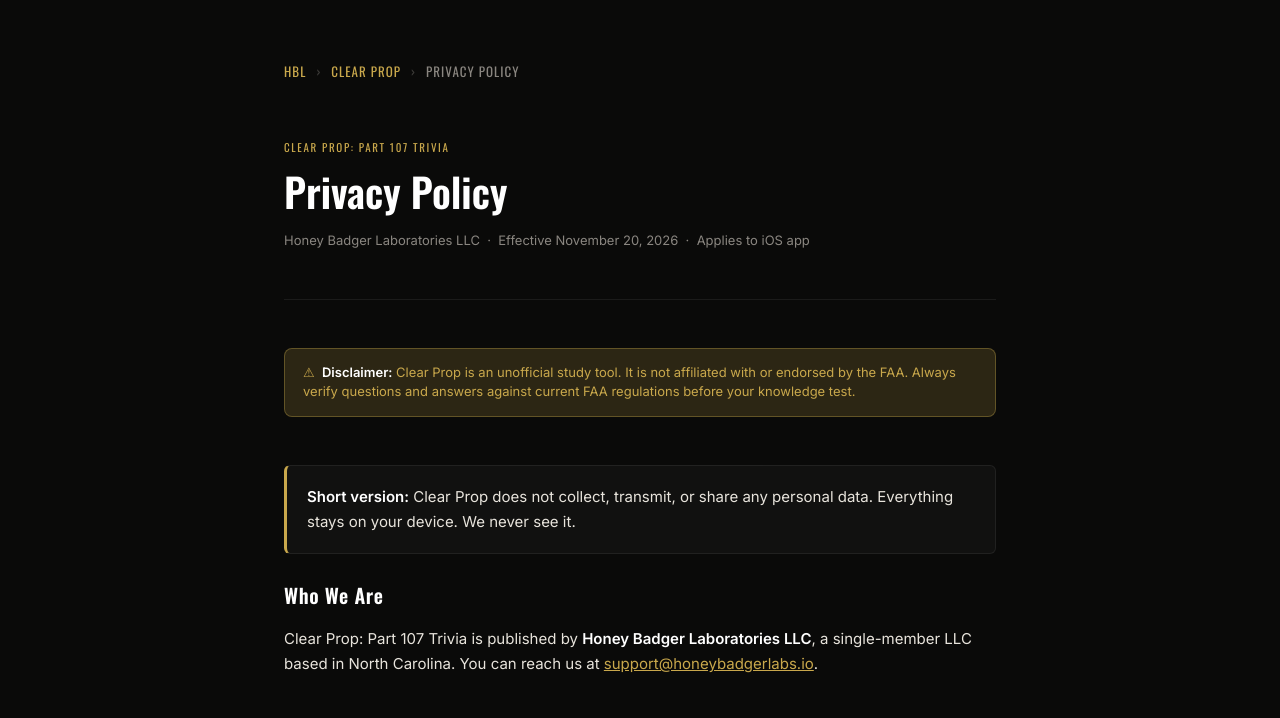
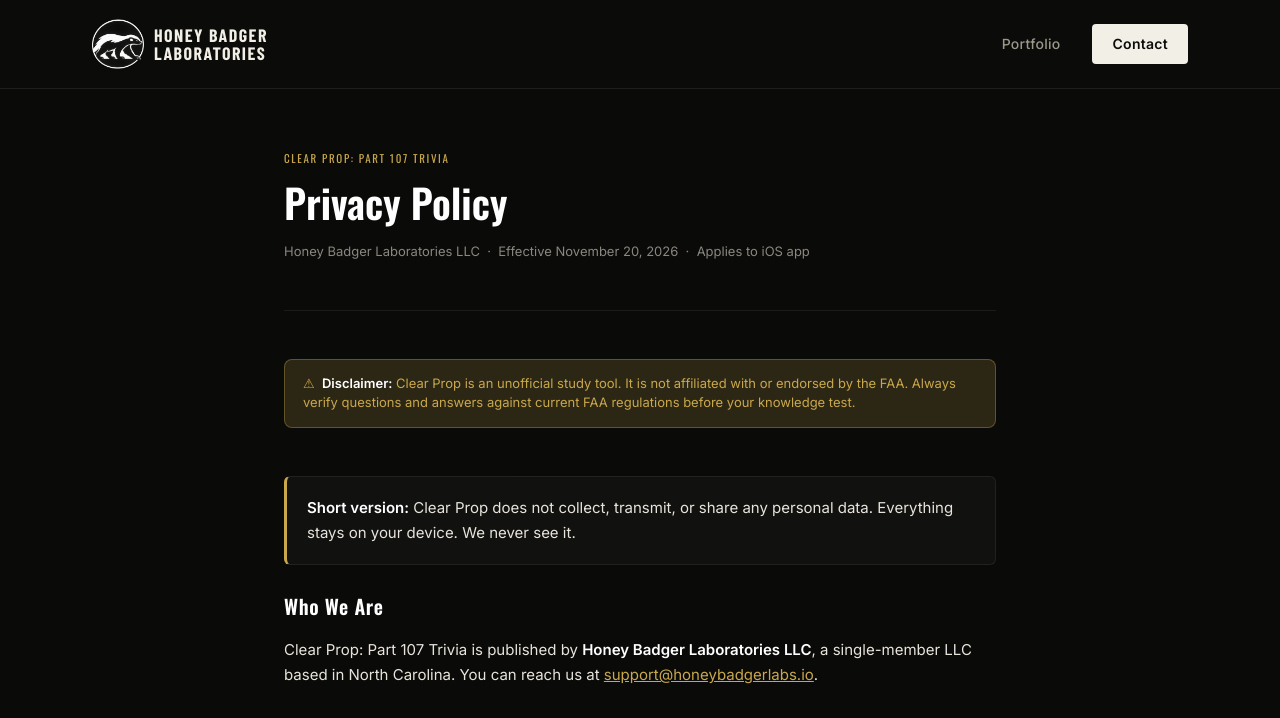
Before and after one commit to HoneyBadger-Labs/Main-Website, a plain HTML site: page clearprop/privacy.html in a window 1280 px wide. Shown: the top 718 px of the page. Drawn offline with nearby package versions, Linux system fonts and the light colour scheme; a web font is replaced by a local one.

Commit message:
Clear Prop pages: use the main site header, drop footers
The landing, privacy and support pages now share the homepage header
(badger mark, Honey Badger Laboratories, Portfolio, Contact). The old
breadcrumbs and footers, which linked to the dead /part107/ path, are gone.

Co-Authored-By: Claude Opus 5.5 <noreply@anthropic.com>

```diff
--- a/clearprop/privacy.html
+++ b/clearprop/privacy.html
@@ -5,6 +5,9 @@
 <meta name="viewport" content="width=device-width, initial-scale=1.0">
 <meta name="robots" content="noindex, nofollow">
 <title>Privacy Policy — Clear Prop | Honey Badger Laboratories</title>
+<link rel="icon" href="/favicon.ico" sizes="any">
+<link rel="icon" href="/favicon-32.png" type="image/png">
+<link rel="apple-touch-icon" href="/apple-touch-icon.png">
 <link rel="preconnect" href="https://fonts.googleapis.com">
 <link rel="preconnect" href="https://fonts.gstatic.com" crossorigin>
 <link href="https://fonts.googleapis.com/css2?family=Oswald:wght@400;600&family=Inter:wght@400;500;600&display=swap" rel="stylesheet">
@@ -21,13 +24,9 @@
     --link: #C9A84C;
   }
   html { background: var(--bg); color: var(--text); font-family: 'Inter', sans-serif; font-size: 16px; line-height: 1.7; }
-  body { max-width: 760px; margin: 0 auto; padding: 60px 24px 100px; }
+  body { margin: 0; }
+  main { max-width: 760px; margin: 0 auto; padding: 60px 24px 100px; }
 
-  /* Nav */
-  nav { display: flex; align-items: center; gap: 10px; margin-bottom: 56px; font-family: 'Oswald', sans-serif; font-size: 13px; letter-spacing: .08em; text-transform: uppercase; color: var(--muted); flex-wrap: wrap; }
-  nav a { color: var(--gold); text-decoration: none; }
-  nav a:hover { text-decoration: underline; }
-  nav .sep { opacity: .4; }
 
   /* Header */
   .page-header { margin-bottom: 48px; border-bottom: 1px solid var(--border); padding-bottom: 32px; }
@@ -67,21 +66,40 @@
   }
   .callout p { margin: 0; font-size: 15px; }
 
-  /* Footer */
-  footer { margin-top: 72px; padding-top: 32px; border-top: 1px solid var(--border); font-size: 13px; color: var(--muted); }
-  footer a { color: var(--muted); text-decoration: none; }
-  footer a:hover { color: var(--gold); }
+
+/* Site header (matches index.html) */
+.nav{position:sticky;top:0;z-index:100;border-bottom:1px solid #1E1E1A;background:rgba(12,12,11,0.95);backdrop-filter:blur(8px);-webkit-backdrop-filter:blur(8px);font-family:'Inter',system-ui,sans-serif;line-height:1.6}
+.nav a{text-decoration:none}
+.nav-inner{max-width:1160px;margin:0 auto;padding:18px 32px;display:flex;align-items:center;justify-content:space-between;gap:24px}
+.nav .nav-logo{display:flex;align-items:center;gap:10px;color:#F2EFE6}
+.nav-logo-mark{width:52px;height:52px;object-fit:contain}
+.nav-wordmark{font-family:'Barlow Condensed',sans-serif;font-weight:800;font-size:18px;letter-spacing:0.08em;text-transform:uppercase;line-height:1}
+.nav-links{display:flex;align-items:center;gap:32px}
+.nav .nav-links a{font-size:14px;font-weight:500;color:#9B9888;transition:color .15s;letter-spacing:0.02em}
+.nav .nav-links a:hover{color:#F2EFE6}
+.nav .nav-links .btn-contact{background:#F2EFE6;color:#0C0C0B;padding:9px 20px;border-radius:4px;font-weight:600;font-size:14px;transition:opacity .15s}
+.nav .nav-links .btn-contact:hover{opacity:.88;color:#0C0C0B}
+@media(max-width:768px){.nav-inner{padding:16px 20px}.nav-links{gap:20px}}
 </style>
+<link href="https://fonts.googleapis.com/css2?family=Barlow+Condensed:wght@700;800&display=swap" rel="stylesheet">
 </head>
 <body>
 
-<nav>
-  <a href="/">HBL</a>
-  <span class="sep">›</span>
-  <a href="/part107/">Clear Prop</a>
-  <span class="sep">›</span>
-  Privacy Policy
+<!-- NAV -->
+<nav class="nav">
+  <div class="nav-inner">
+    <a href="/" class="nav-logo" aria-label="Honey Badger Laboratories home">
+      <img src="/images/hbl-badger-mark.png" alt="HBL mark" class="nav-logo-mark" width="52" height="52">
+      <span class="nav-wordmark">Honey Badger<br>Laboratories</span>
+    </a>
+    <div class="nav-links">
+      <a href="/#ventures">Portfolio</a>
+      <a href="/#contact" class="btn-contact">Contact</a>
+    </div>
+  </div>
 </nav>
+
+<main>
 
 <div class="page-header">
   <div class="eyebrow">Clear Prop: Part 107 Trivia</div>
@@ -134,12 +152,7 @@
 <h2>Contact</h2>
 <p>Questions about this policy? Email us at <a href="mailto:support@honeybadgerlabs.io">support@honeybadgerlabs.io</a>. We read every message.</p>
 
-<footer>
-  &copy; 2026 Honey Badger Laboratories LLC &nbsp;·&nbsp;
-  <a href="/part107/privacy.html">Privacy Policy</a> &nbsp;·&nbsp;
-  <a href="/part107/support.html">Support</a> &nbsp;·&nbsp;
-  <a href="/">honeybadgerlabs.io</a>
-</footer>
+</main>
 
 </body>
 </html>
```
Also changed, not shown: clearprop/index.html (+27 -22 lines), clearprop/support.html (+35 -22 lines).
